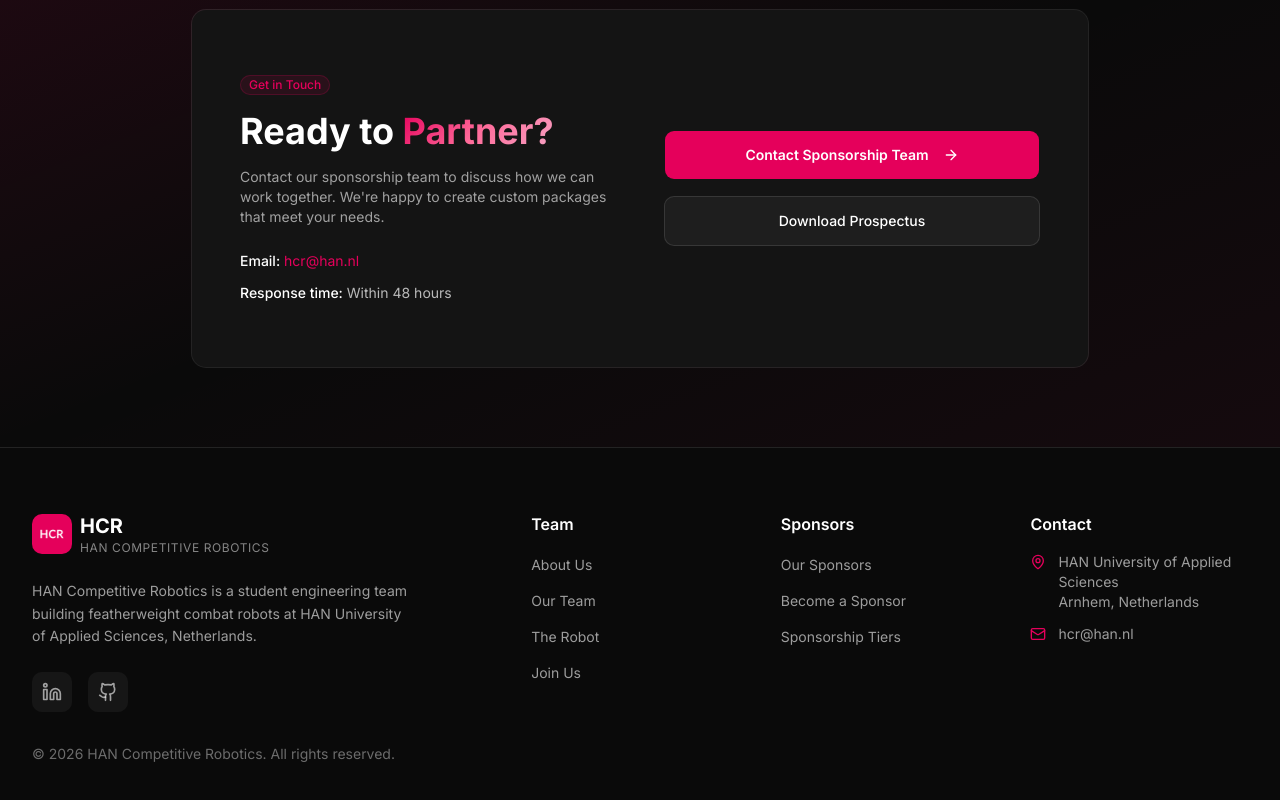
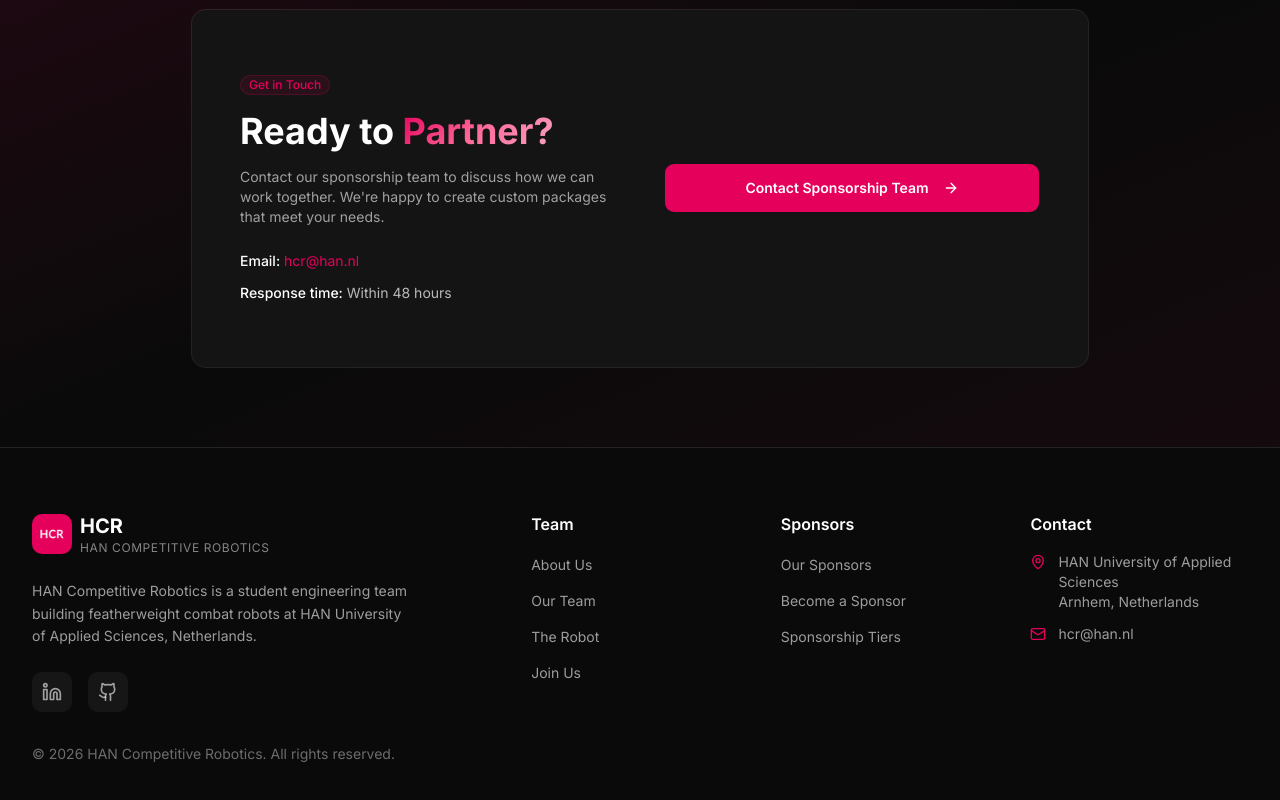
Before and after one commit to HAN-Competitive-Robotics/website, a Next.js app: page /sponsors in a window 1280 px wide. Shown: the part 2846-3646 px from the top of the page. Built offline with nearby package versions, Linux system fonts and the light colour scheme.

Commit message:
Remove Download Prospectus button from sponsors page

```diff
--- a/app/sponsors/page.tsx
+++ b/app/sponsors/page.tsx
@@ -442,15 +442,7 @@
                         <ArrowRight className="ml-2 h-4 w-4" />
                       </Button>
                     </Link>
-                    <a href="/sponsorship-prospectus.pdf" download className="w-full">
-                      <Button
-                        size="lg"
-                        variant="outline"
-                        className="w-full border-white/20 py-6 text-white hover:bg-white/10"
-                      >
-                        Download Prospectus
-                      </Button>
-                    </a>
+
                   </div>
                 </div>
               </CardContent>
```
